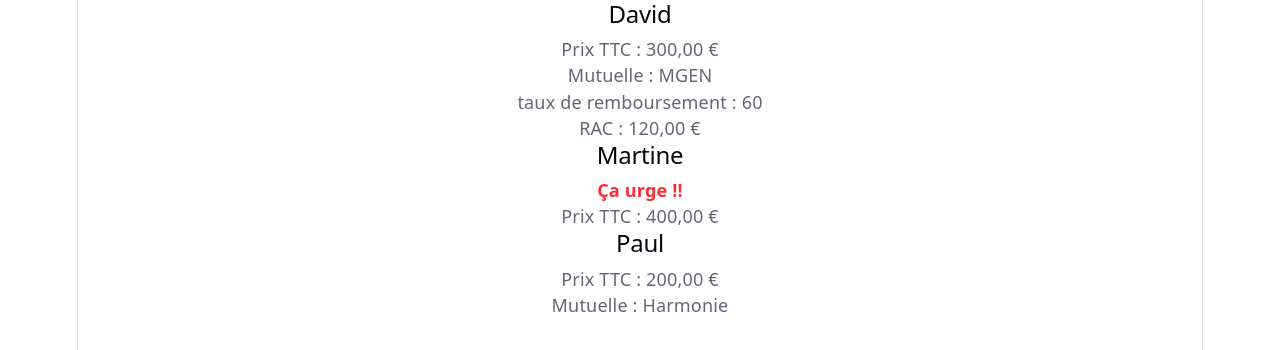
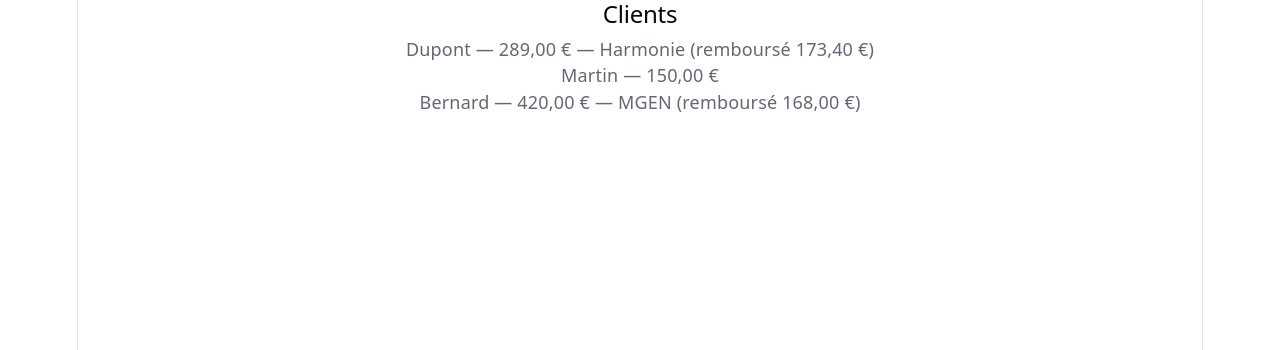
Before and after one commit to Frederic-Champion/projet-vite-local, a React (Vite) app: page / in a window 1280 px wide. Shown: the top 350 px of the page. Built offline with nearby package versions, Linux system fonts and the light colour scheme.

Commit message:
type des props

```diff
--- a/src/components-exercices/Brouillon-TSX.tsx
+++ b/src/components-exercices/Brouillon-TSX.tsx
@@ -1,36 +1,60 @@
+/* -- Résultat attendu --
+
+Dupont — 289,00 € — Harmonie (remboursé 173,40 €)
+Martin — 150,00 €
+Bernard — 420,00 € — MGEN (remboursé 168,00 €)
+
+*/
+
 import { formatEuro } from "../utils/format";
 
-interface FicheDevisProps {
+const CLIENTS = [
+  { id: "c1", nom: "Dupont", montant: 289, mutuelle: { nom: "Harmonie", tauxRmb: 0.6 } },
+  { id: "c2", nom: "Martin", montant: 150 },
+  { id: "c3", nom: "Bernard", montant: 420, mutuelle: { nom: "MGEN", tauxRmb: 0.4 } },
+];
+
+interface Mutuelle {
   nom: string;
-  montantVerres: number;
-  urgent: boolean;
-  mutuelle?: string;
-  tauxRmb?: number;
+  tauxRmb: number;
 }
 
-function FicheDevis({ nom, montantVerres, urgent, mutuelle = "aucune", tauxRmb }: FicheDevisProps) {
+interface Client {
+  id: string;
+  nom: string;
+  montant: number;
+  mutuelle?: Mutuelle;
+}
+
+interface ListeClientsProps {
+  clients: Client[];
+}
+
+function ListeClients({ clients }: ListeClientsProps) {
   return (
-    <article>
-      <h2>{nom}</h2>
-      {urgent && <p className="font-semibold text-red-500">Ça urge !!</p>}
-      <p>Prix TTC : {formatEuro(montantVerres)}</p>
-      {mutuelle !== "aucune" && <p>Mutuelle : {mutuelle}</p>}
-      {tauxRmb && (
-        <>
-          <p>taux de remboursement : {tauxRmb}</p>
-          <p>RAC : {formatEuro(montantVerres - (montantVerres * tauxRmb) / 100)}</p>
-        </>
-      )}
-    </article>
+    <ul>
+      {clients.map((c) => (
+        <li key={c.id}>
+          {c.nom} — {formatEuro(c.montant)}
+          {c.mutuelle && (
+            <>
+              {" "}
+              — {c.mutuelle.nom} (remboursé {formatEuro(c.montant * c.mutuelle.tauxRmb)})
+            </>
+          )}
+        </li>
+      ))}
+    </ul>
   );
 }
 
-export default function Brouillon2() {
+function PageClients() {
   return (
-    <>
-      <FicheDevis nom="David" montantVerres={300} urgent={false} mutuelle="MGEN" tauxRmb={60} />
-      <FicheDevis nom="Martine" montantVerres={400} urgent={true} />
-      <FicheDevis nom="Paul" montantVerres={200} urgent={false} mutuelle="Harmonie" />
-    </>
+    <section>
+      <h2>Clients</h2>
+      <ListeClients clients={CLIENTS} />
+    </section>
   );
 }
+
+export default PageClients;
--- /dev/null
+++ b/src/components-exercices/Exercice-TS-typefunction.tsx
@@ -0,0 +1,42 @@
+import { formatEuro } from "../utils/format";
+
+interface Monture {
+  id: string;
+  marque: string;
+  prix: number;
+}
+
+interface ListeMonturesProps {
+  montures: Monture[]; // ⬅️ LE TROU : déclare ici la prop qui contient la liste
+}
+
+function ListeMontures({ montures }: ListeMonturesProps) {
+  return (
+    <ul>
+      {montures.map((m) => (
+        <li key={m.id}>
+          {m.marque} — {formatEuro(m.prix)}
+        </li>
+      ))}
+    </ul>
+  );
+}
+
+//Composant page qui l'alimente
+
+const CATALOGUE = [
+  { id: "a1", marque: "Ray-Ban", prix: 149 },
+  { id: "a2", marque: "Persol", prix: 229 },
+  { id: "a3", marque: "Oakley", prix: 179 },
+];
+
+function PageCatalogue() {
+  return (
+    <section>
+      <h2>Catalogue</h2>
+      <ListeMontures montures={CATALOGUE} />
+    </section>
+  );
+}
+
+export default PageCatalogue;
```
Also changed, not shown: src/components-exercices/Exercice-TS-Props.tsx (+42 -0 lines), 1 other file (tests, documents, lock files or other folders).
